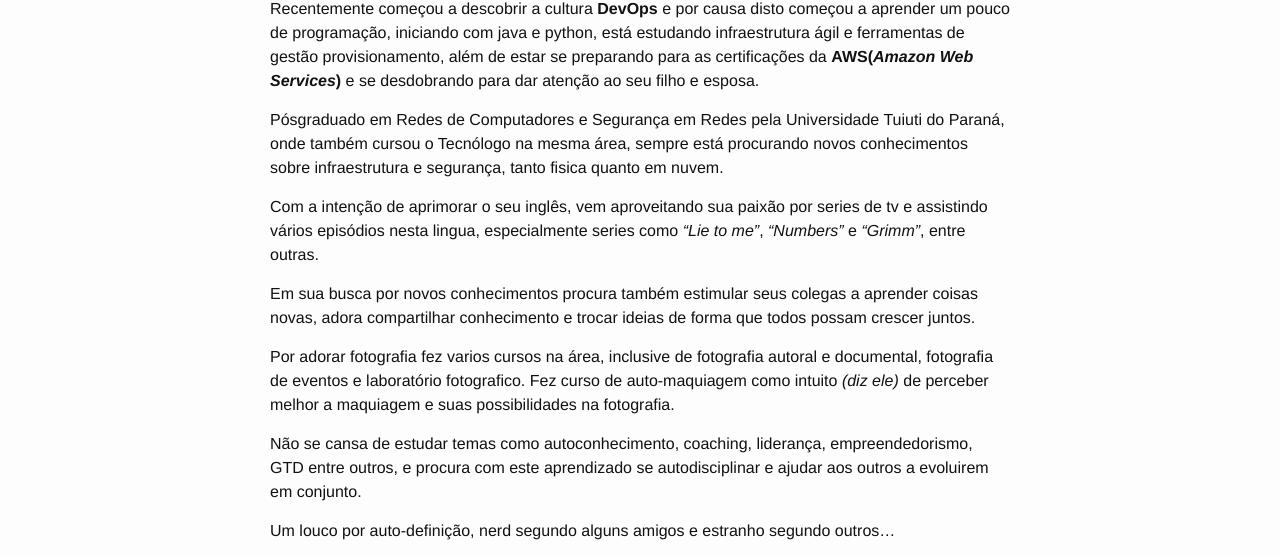
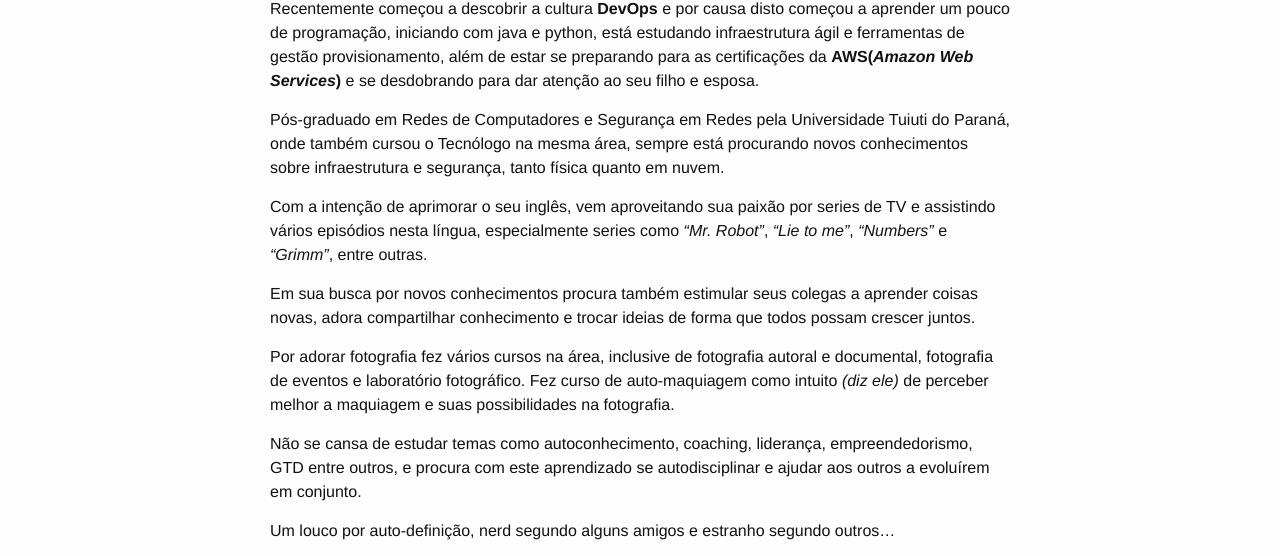
Before and after one commit to Wprosdocimo/wprosdocimo.github.io, a Jekyll site: the page built from about.md, in a window 1280 px wide. Shown: the part 230-786 px from the top of the page. Built offline with Jekyll 4.4.1, drawn with Linux system fonts in a browser that asks for light colours.

Commit message:
Corrigindo palavras erradas.

```diff
--- a/about.md
+++ b/about.md
@@ -8,15 +8,15 @@ Wilson Luiz Prosdocimo tem **36 anos** é casado e tem um filhinho chamado Tiago
 
 Recentemente começou a descobrir a cultura **DevOps** e por causa disto começou a aprender um pouco de programação, iniciando com java e python, está estudando infraestrutura ágil e ferramentas de gestão provisionamento,  além de estar se preparando para as certificações da **AWS(*Amazon Web Services*)** e se desdobrando para dar atenção ao seu filho e esposa.
 
-Pósgraduado em Redes de Computadores e Segurança em Redes pela Universidade Tuiuti do Paraná, onde também cursou o Tecnólogo na mesma área, sempre está procurando novos conhecimentos sobre infraestrutura e segurança, tanto fisica quanto em nuvem.
+Pós-graduado em Redes de Computadores e Segurança em Redes pela Universidade Tuiuti do Paraná, onde também cursou o Tecnólogo na mesma área, sempre está procurando novos conhecimentos sobre infraestrutura e segurança, tanto física quanto em nuvem.
 
-Com a intenção de aprimorar o seu inglês, vem aproveitando sua paixão por series de tv e assistindo vários episódios nesta lingua, especialmente series como *"Lie to me"*, *"Numbers"* e *"Grimm"*, entre outras.
+Com a intenção de aprimorar o seu inglês, vem aproveitando sua paixão por series de TV e assistindo vários episódios nesta língua, especialmente series como *"Mr. Robot"*, *"Lie to me"*, *"Numbers"* e *"Grimm"*, entre outras.
 
 Em sua busca por novos conhecimentos procura também estimular seus colegas a aprender coisas novas, adora compartilhar conhecimento e trocar ideias de forma que todos possam crescer juntos.
 
-Por adorar fotografia fez varios cursos na área, inclusive de   fotografia autoral e documental, fotografia de eventos e laboratório fotografico. Fez curso de auto-maquiagem como intuito *(diz ele)* de perceber melhor a maquiagem e suas possibilidades na fotografia.
+Por adorar fotografia fez vários cursos na área, inclusive de   fotografia autoral e documental, fotografia de eventos e laboratório fotográfico. Fez curso de auto-maquiagem como intuito *(diz ele)* de perceber melhor a maquiagem e suas possibilidades na fotografia.
 
-Não se cansa de estudar temas como autoconhecimento, coaching, liderança, empreendedorismo, GTD entre outros, e procura com este aprendizado se autodisciplinar e ajudar aos outros a evoluirem em conjunto.
+Não se cansa de estudar temas como autoconhecimento, coaching, liderança, empreendedorismo, GTD entre outros, e procura com este aprendizado se autodisciplinar e ajudar aos outros a evoluírem em conjunto.
 
 Um louco por auto-definição, nerd segundo alguns amigos e estranho segundo outros...
 
```
